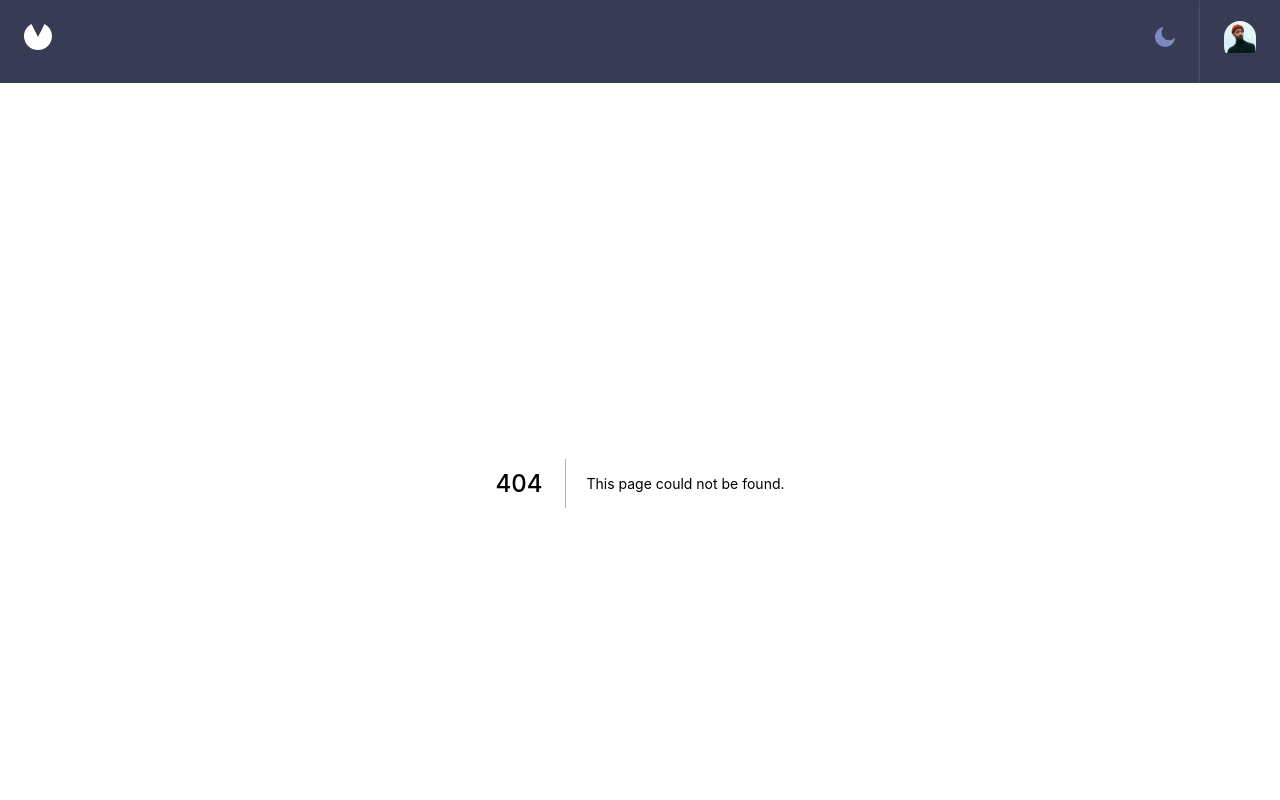
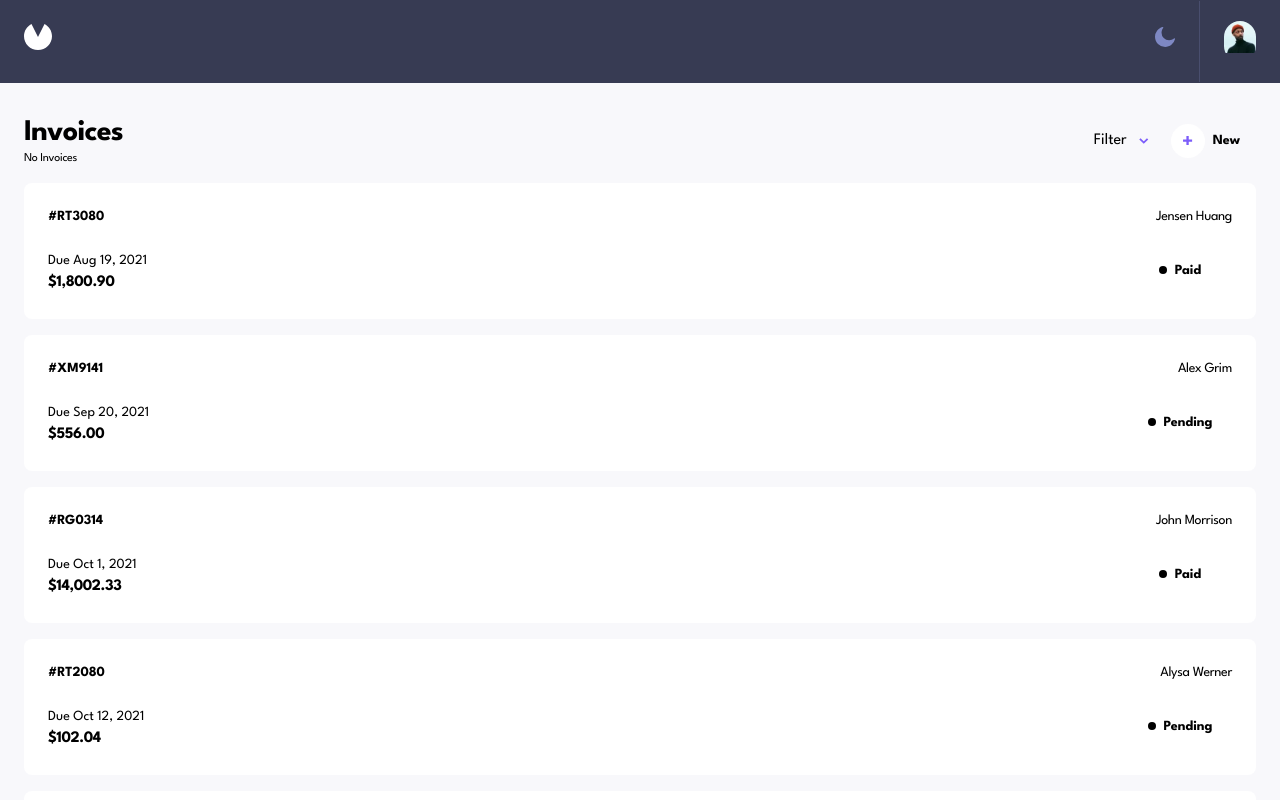
Before and after one commit to wahhabriaz/invoice-app-nextjs, a Next.js app: page /invoices in a window 1280 px wide. Before the commit this address had no page. Shown: the top 800 px of the page. Built offline with nearby package versions, Linux system fonts and the light colour scheme.

Commit message:
Refactor
My plan is for / to be an authed login page
This refactor moves the invoices view to /invoices
The / route now temp redirects to /invoices to simulate logging in

```diff
--- a/pages/index.jsx
+++ b/pages/index.jsx
@@ -1,14 +1,14 @@
-import InvoiceList from '../components/invoice/InvoiceList';
-import InvoiceHeader from '../components/layout/InvoiceHeader';
-import Invoice404 from '../components/layout/Invoice404';
+import { useRouter } from 'next/router';
+import { useEffect } from 'react';
 
 export default function Home() {
-  return (
-    <main>
-      <InvoiceHeader />
-      {/* TODO make this conditional */}
-      {/* <Invoice404 /> */}
-      <InvoiceList />
-    </main>
-  );
+  const router = useRouter();
+
+  // redirect to invoices page to simulate login
+  // plan is for the / route to be a login page
+  useEffect(() => {
+    router.push('/invoices');
+  }, [router]);
+
+  return <main>{/* TODO do some login stuff here */}</main>;
 }
--- /dev/null
+++ b/pages/invoices/index.jsx
@@ -0,0 +1,15 @@
+import InvoiceList from '../../components/invoice/InvoiceList';
+import InvoiceHeader from '../../components/layout/InvoiceHeader';
+import Invoice404 from '../../components/layout/Invoice404';
+
+export default function Invoices() {
+  // simulate invoice count from state
+  const invoiceCount = 7;
+
+  return (
+    <main>
+      <InvoiceHeader />
+      {invoiceCount === 0 ? <Invoice404 /> : <InvoiceList />}
+    </main>
+  );
+}
```
